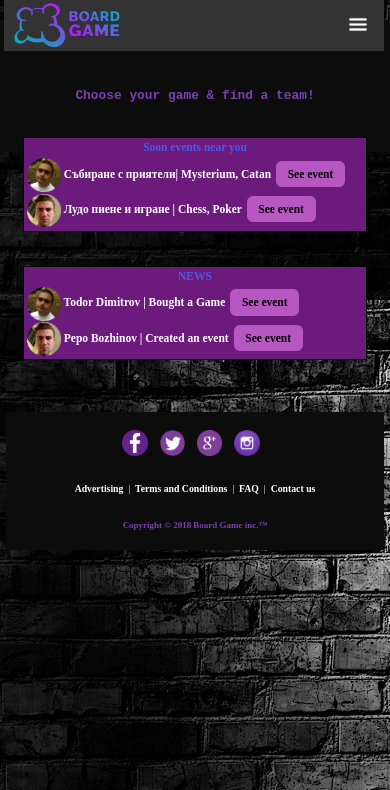
After one commit to todorakisa/Diploma, a Symfony app: template BoardFind/templates/home/Home.html.twig in a window 390 px wide. The commit adds this page. Shown: the top 790 px of the page. Run offline with Twig, Linux system fonts and the light colour scheme; the template is opened without the code that fills it, so the values that code supplies are empty; some libraries are stand-ins or nearby versions.

Commit message:
added one more page and made it more responsive

```diff
--- a/BoardFind/assets/css/app.css
+++ b/BoardFind/assets/css/app.css
@@ -18,6 +18,17 @@
     margin-right: -0.6%;
 }
 
+#more
+{
+    font-size: 2.5vw;
+}
+
+#soc
+{
+    width: 6.7%;
+    height: auto;
+}
+
 #space
 {
     margin-top: 5%;
@@ -27,6 +38,7 @@
 {
     color: #7941ad;
     font-weight: bold;
+    font-size: 2.3vw;
 }
 
 #aboutus
@@ -125,6 +137,8 @@
 .profile
 {
     vertical-align: middle;
+    width: 10%;
+    height: auto;
 }
 
 .transbox2
@@ -160,7 +174,7 @@
 .transbox3 p
 {
     margin: 1%;
-    font-size: 40px;
+    font-size: 2.95vw;
     font-family: Rockwell;
     font-weight: bolder;
     color: white;
@@ -191,12 +205,6 @@
 {
     background-color: #ddd;
     color: black;
-}
-
-.active
-{
-    background-color: #4CAF50;
-    color: white;
 }
 
 .topnav .icon
@@ -252,7 +260,7 @@
 {
     font-weight: bold;
     font-family: "Courier New", Lucida Console;
-    font-size: 40px;
+    font-size: 3.3vw;
     color: #7941ad;
 }
 
@@ -270,11 +278,11 @@
 
 .create {
     color: white;
-    padding: 16px 32px;
+    padding: 1.3vw 2.5vw;
     text-align: center;
     text-decoration: none;
     display: inline-block;
-    font-size: 40px;
+    font-size: 2.95vw;
     font-family: Rockwell;
     margin: 4px 2px;
     -webkit-transition-duration: 0.4s;
@@ -286,11 +294,11 @@
     background-color: #b757c1;
     color: black;
     border: 2px solid #b757c1;
-    border-radius: 15px;
+    border-radius: 1.5vw;
 }
 
 .button1:hover {
     background-color: black;
     color: #b757c1;
-    border-radius: 15px;
+    border-radius: 1.5vw;
 }
--- a/BoardFind/assets/js/app.js
+++ b/BoardFind/assets/js/app.js
@@ -10,3 +10,9 @@ require('../css/app.css');
 // Need jQuery? Install it with "yarn add jquery", then uncomment to require it.
 // var $ = require('jquery');
 require('../images/logo.png');
+require('../images/1.png');
+require('../images/2.png');
+require('../images/3.png');
+require('../images/4.png');
+require('../images/Tosho.png');
+require('../images/Pepo.png');
--- a/BoardFind/templates/home/EventsAndPeople.html.twig
+++ b/BoardFind/templates/home/EventsAndPeople.html.twig
@@ -16,8 +16,8 @@
 <body id="eventspeoplebody">
 <div class="topnav" id="myTopnav">
     <a style="pointer-events: none; cursor: default;" id = "exception"> <img src="{{ asset('build/images/logo.png') }}" width="108" height="46" style="vertical-align: middle"> </a>
-    <a class="active" href="./BordFinder.html">Home</a>
-    <a href="./Events&People.html">Events & People</a>
+    <a href="/EventsAndPeople/Home">Home</a>
+    <a class="active" href="/EventsAndPeople">Events & People</a>
     <a href="./Trade.html">Trade</a>
     <a href="#chat">Chat</a>
     <a href="#account">Account</a>
--- /dev/null
+++ b/BoardFind/templates/home/Home.html.twig
@@ -0,0 +1,103 @@
+<!DOCTYPE html>
+<html lang="en" xmlns:th="http:thymeleaf.org">
+
+<head>
+    <style type="text/css">
+    </style>
+    <title>Events & People</title>
+    <meta charset="UTF-8">
+    {% block stylesheets %}
+        {{ encore_entry_link_tags('app') }}
+        <link href="{{ asset('build/app.css') }}" type="text/css" rel="stylesheet"/>
+        <link rel="stylesheet" href="/build/app.css">
+    {% endblock %}
+</head>
+
+<body id="eventspeoplebody">
+<div class="topnav" id="myTopnav">
+    <a style="pointer-events: none; cursor: default;" id = "exception"> <img src="{{ asset('build/images/logo.png') }}" width="108" height="46" style="vertical-align: middle"> </a>
+    <a class="active" href="/EventsAndPeople/Home">Home</a>
+    <a href="/EventsAndPeople">Events & People</a>
+    <a href="./Trade.html">Trade</a>
+    <a href="#chat">Chat</a>
+    <a href="#account">Account</a>
+    <a href="./About.html">About us</a>
+    {% if app.session.has('user') == false %}
+        <a style="float:right" href="/EventsAndPeople/Register">Register</a>
+        <a style="float:right" href="/EventsAndPeople/Login">Login</a>
+    {% else %}
+        <a style="float:right" href="/EventsAndPeople/Logout">Logout</a>
+        <a style="float:right;pointer-events: none; cursor: default;" style="pointer-events: none; cursor: default;">Hello, {{app.session.get('user').getUsername}}</a>
+    {% endif %}
+    <a href="javascript:void(0);" class="icon" onclick="myFunction()"><i class="bars"></i></a>
+</div>
+
+<br>
+<div>
+    <p align="center">
+        <span class="heading"> Choose your game & find a team! </span>
+    </p>
+</div>
+<br>
+
+<div class="transbox3">
+    <p align="center">
+        <span class="blue"> Soon events near you </span>
+    </p>
+    <p class="trade">
+        <img class="profile" src="{{ asset('build/images/Tosho.png') }}" width="100" height="100"> Събиране с приятели| Mysterium, Catan
+        <button class="create button1"><b>See event</b></button>
+        <br>
+        <img class="profile" src="{{ asset('build/images/Pepo.png') }}" width="100" height="100"> Лудо пиене и игране | Chess, Poker
+        <button id="buy" class="create button1"><b>See event</b></button>
+</div>
+</p>
+
+<br>
+<div class="transbox3">
+    <p align="center">
+        <span class="blue"> NEWS </span>
+    </p>
+    <p class="trade">
+        <img class="profile" src="{{ asset('build/images/Tosho.png') }}" width="100" height="100"> Todor Dimitrov | Bought a Game
+        <button class="create button1"><b>See event</b></button>
+        <br>
+        <img class="profile" src="{{ asset('build/images/Pepo.png') }}" width="100" height="100"> Pepo Bozhinov | Created an event
+        <button id="buy" class="create button1"><b>See event</b></button>
+</div>
+</p>
+
+<br><br>
+
+<div id="footer">
+    <br>
+    <div align="center">
+        <a href="https://www.facebook.com/The-BoardFinders-1834097936893854/" target="_blank"><img id="soc" src="{{ asset('build/images/1.png') }}" width ="90" height ="90"></a> &nbsp
+        <a href="https://twitter.com/Todorakisa" target="_blank"><img id="soc" src="{{ asset('build/images/2.png') }}" width ="90" height ="90"></a> &nbsp
+        <a href="https://plus.google.com" target="_blank"><img id="soc" src="{{ asset('build/images/3.png') }}" width ="90" height ="90"></a> &nbsp
+        <a href="https://www.instagram.com/todor.domitrov2000/" target="_blank"><img id="soc" src="{{ asset('build/images/4.png') }}" width ="90" height ="90"></a> &nbsp
+        <br><br>
+        <span id = "more">
+            <a href="#Advertising" style="text-decoration: none" target="_blank"><font color="white"><b>Advertising</a></b>&nbsp
+            |&nbsp <a href="#Terms" style="text-decoration: none" target="_blank"><font color="white"><b>Terms and Conditions</a></b>&nbsp
+            |&nbsp <a href="#FAQ" style="text-decoration: none" target="_blank"><font color="white"><b>FAQ</a></b>&nbsp
+            |&nbsp <a href="#Contact" style="text-decoration: none" target="_blank"><font color="white"><b>Contact us</a></b></font>
+        </span>
+        <br><br>
+        <span id="copy">Copyright © 2018 Board Game inc.™</span>
+        <br><br>
+    </div>
+</div>
+
+</body>
+<script>
+    function myFunction() {
+        var x = document.getElementById("myTopnav");
+        if (x.className === "topnav") {
+            x.className += " responsive";
+        } else {
+            x.className = "topnav";
+        }
+    }
+</script>
+</html>
```
Also changed, not shown: BoardFind/src/Controller/HomeController.php (+7 -1 lines), BoardFind/assets/images/1.png (added), BoardFind/assets/images/2.png (added), BoardFind/assets/images/3.png (added), BoardFind/assets/images/4.png (added), BoardFind/assets/images/Pepo.png (added), BoardFind/assets/images/Tosho.png (added).
